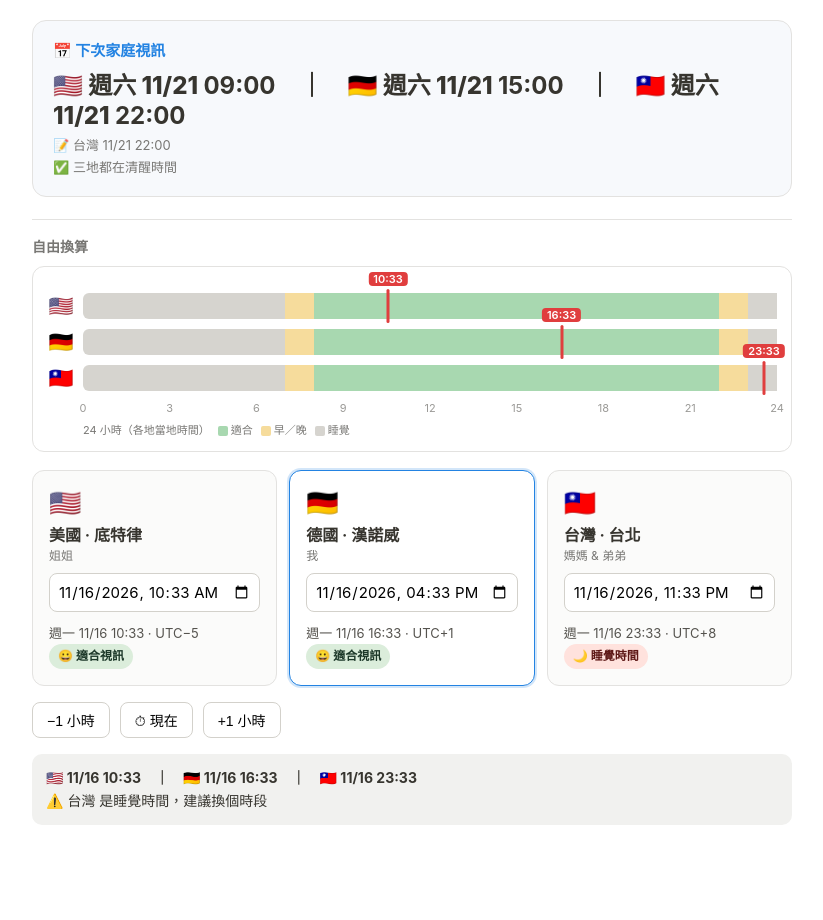
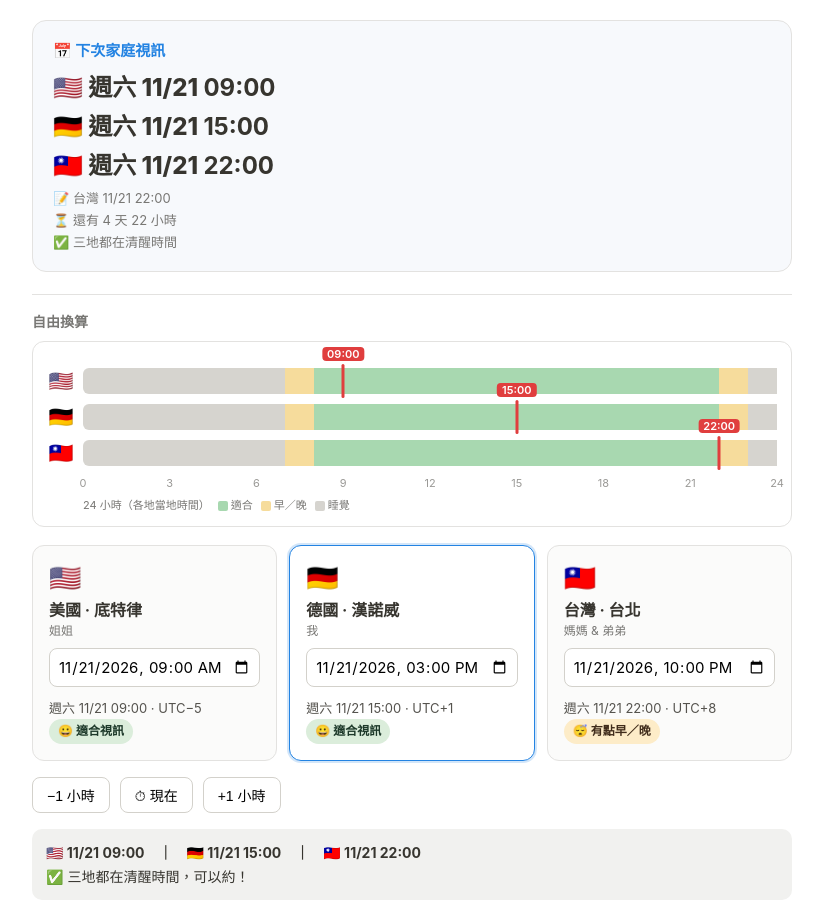
Before and after one commit to poyao-wang/family-timezone, a plain HTML site: page index.html in a window 1280 px wide. Shown: the whole page, without its empty margins (228-1051 px from the left). Before the commit the page ends 845 px from the top, so only its background shows below. Drawn offline with Linux system fonts and the light colour scheme.

Commit message:
announcement: one line per zone + countdown; sync converter default to next call

```diff
--- a/index.html
+++ b/index.html
@@ -12,6 +12,7 @@
 .next{border:1px solid #e3e2e0;border-radius:14px;padding:18px 20px;background:#f7f9fc;margin-bottom:20px}
 .next h2{margin:0 0 6px;font-size:15px;color:#2383e2;font-weight:700}
 .next .big{font-size:24px;font-weight:800;margin:4px 0}
+.zline{display:block;padding:2px 0}
 .next .sub{font-size:13px;color:#787774;line-height:1.7}
 .cards{display:grid;grid-template-columns:repeat(3,minmax(0,1fr));gap:12px}
 @media(max-width:560px){.cards{grid-template-columns:1fr;gap:10px}.card{padding:12px 14px}.name{font-size:14px}input{font-size:16px;padding:8px}.info{font-size:13px}.next .big{font-size:19px;line-height:1.9}.next{padding:14px 16px}}
@@ -79,15 +80,20 @@ function loadNext(){
   const u=toUTC(s.next,s.tz||'Europe/Berlin');
   if(u===null){document.getElementById('next-big').textContent='（時間格式錯誤）';return;}
   const main=Z.map(z=>{const p=parts(u,z.tz);
-    return `${z.flag} ${WEEK[new Date(Date.UTC(p.year,p.month-1,p.day)).getUTCDay()]} ${p.month}/${p.day} <b>${p.hour}:${p.minute}</b>`}).join('　｜　');
+    return `<span class="zline">${z.flag} ${WEEK[new Date(Date.UTC(p.year,p.month-1,p.day)).getUTCDay()]} ${p.month}/${p.day} <b>${p.hour}:${p.minute}</b></span>`}).join('');
   document.getElementById('next-big').innerHTML=main;
   const bad=Z.filter(z=>status(+parts(u,z.tz).hour)[0]==='bad').map(z=>z.name.split(' ')[0]);
   let extra=(s.note?('📝 '+s.note+'<br>'):'');
   const now=Date.now();
   if(u<now){extra+='<span style="color:#e03e3e">此時間已過，等 Poyao 更新下次時間</span>';}
-  else if(bad.length){extra+='⚠️ '+bad.join('、')+' 是睡覺時間';}
-  else{extra+='✅ 三地都在清醒時間';}
+  else{
+    const d=Math.floor((u-now)/864e5), h=Math.floor(((u-now)%864e5)/36e5);
+    extra+=`⏳ 還有 ${d?d+' 天 ':''}${h} 小時<br>`;
+    extra+=bad.length?('⚠️ '+bad.join('、')+' 是睡覺時間'):('✅ 三地都在清醒時間');
+  }
   document.getElementById('next-sub').innerHTML=extra;
+  /* 換算器自動對到下次視訊時間，整頁一致 */
+  utc=u;active='de';Z.forEach(z=>{document.getElementById('i-'+z.id).value=fmt(u,z.tz)});render();
  }).catch(()=>{document.getElementById('next-big').textContent='暫無安排';});
 }
 loadNext();
```
